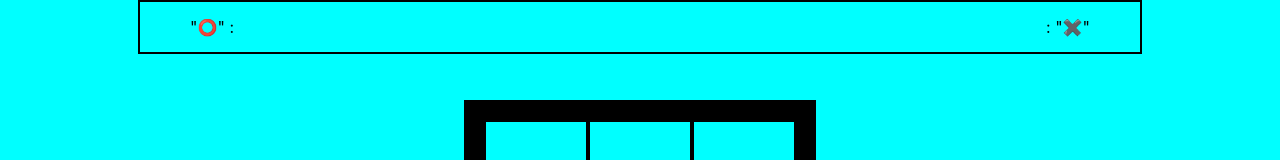
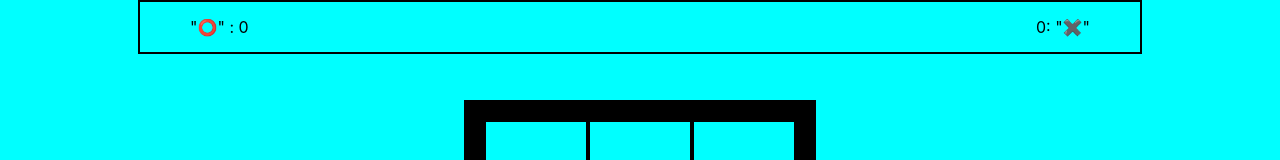
Before and after one commit to kratiks26/tick-tac-toe-, a React (Create React App) app: page / in a window 1280 px wide. Shown: the top 160 px of the page. Built offline with nearby package versions, Linux system fonts and the light colour scheme.

Commit message:
tic-tac-toe Done

```diff
--- a/package.json
+++ b/package.json
@@ -2,7 +2,7 @@
   "name": "basics-practice",
   "version": "0.1.0",
   "private": true,
-  "homepage": "https://kratiks26.github.io/tick-tac-toe",
+  "homepage": "https://kratiks26.github.io/tick-tac-toe-",
   "dependencies": {
     "@testing-library/jest-dom": "^5.17.0",
     "@testing-library/react": "^13.4.0",
--- a/src/tickTack/tickTack.jsx
+++ b/src/tickTack/tickTack.jsx
@@ -45,11 +45,11 @@ const TickTack = () => {
             setMessage(value+ "Wins");
             if(value ==="⭕"){
                 let count = playerOneCount;
-                setPlayerOneCount(count++)
+                setPlayerOneCount(count+1)
             }
             if(value ==="✖️"){
                 let count = playerTwoCount;
-                setPlayerTwoCount(count++)
+                setPlayerTwoCount(count+1)
             }
         }
         if((box.flat()).every((elem)=> elem !== false) && (count1 !==3 && count2 !== 3 && count3 !== 3 && count4 !== 3)){
@@ -85,10 +85,10 @@ const TickTack = () => {
 
             <div className="score-board">
             <div className='player-name-one'>
-            {firstUserName} "⭕"  :
+            {firstUserName} "⭕"  : {playerOneCount}
             </div>
             <div className='player-name-two'>
-            : "✖️"{secondUserName}
+            {playerTwoCount}: "✖️"{secondUserName}
             </div>
             </div>
 
@@ -109,7 +109,13 @@ const TickTack = () => {
                 { message !== "" ?  <form className='form-box'>
                     <div className='form-div'>
                         <h1 className='message-tag'>{message}</h1>
-                        <button className='play-button'>Play Again</button>
+                        <button className='play-button' onClick={(e)=>{
+                            e.preventDefault();
+                            setBox([[false, false, false], [false, false, false], [false, false, false]]);
+                            setMessage("");
+
+                        }
+                            } >Play Again</button>
                     </div>
                 </form> :
                 ""
```
